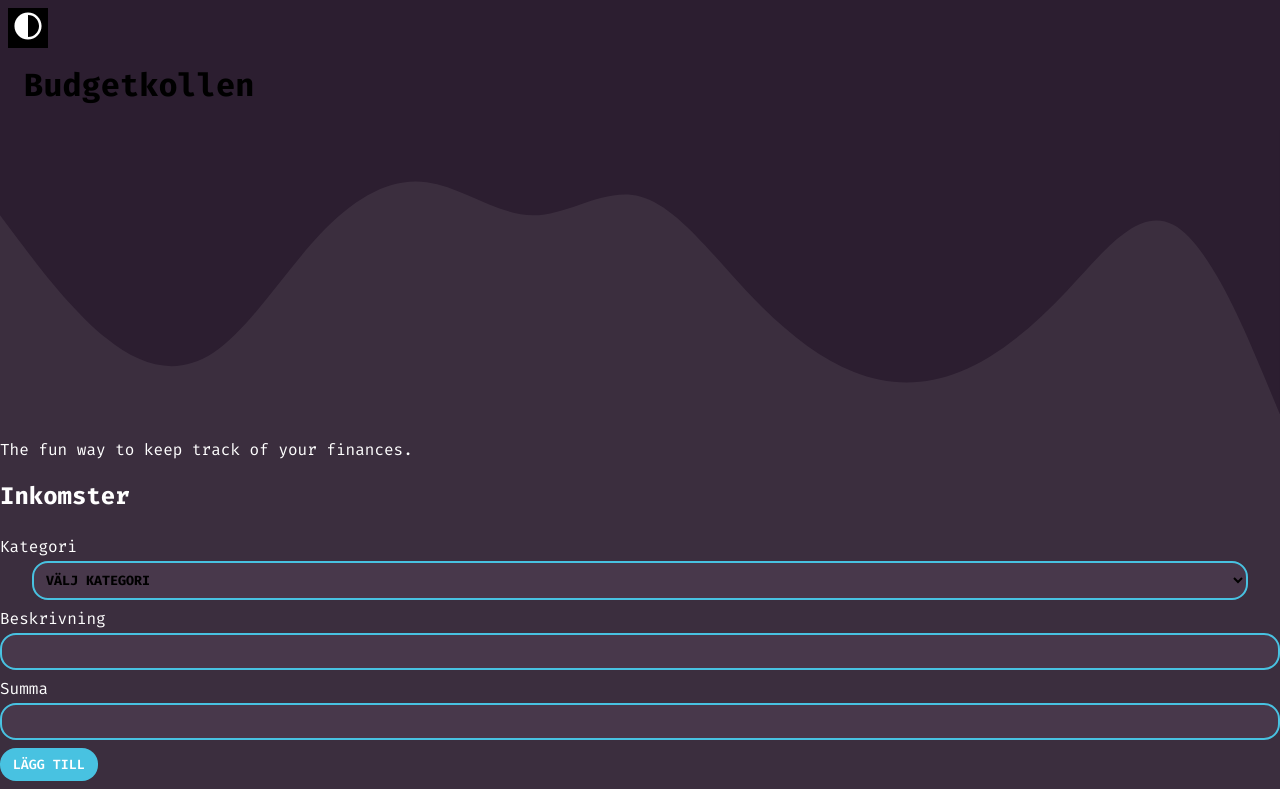
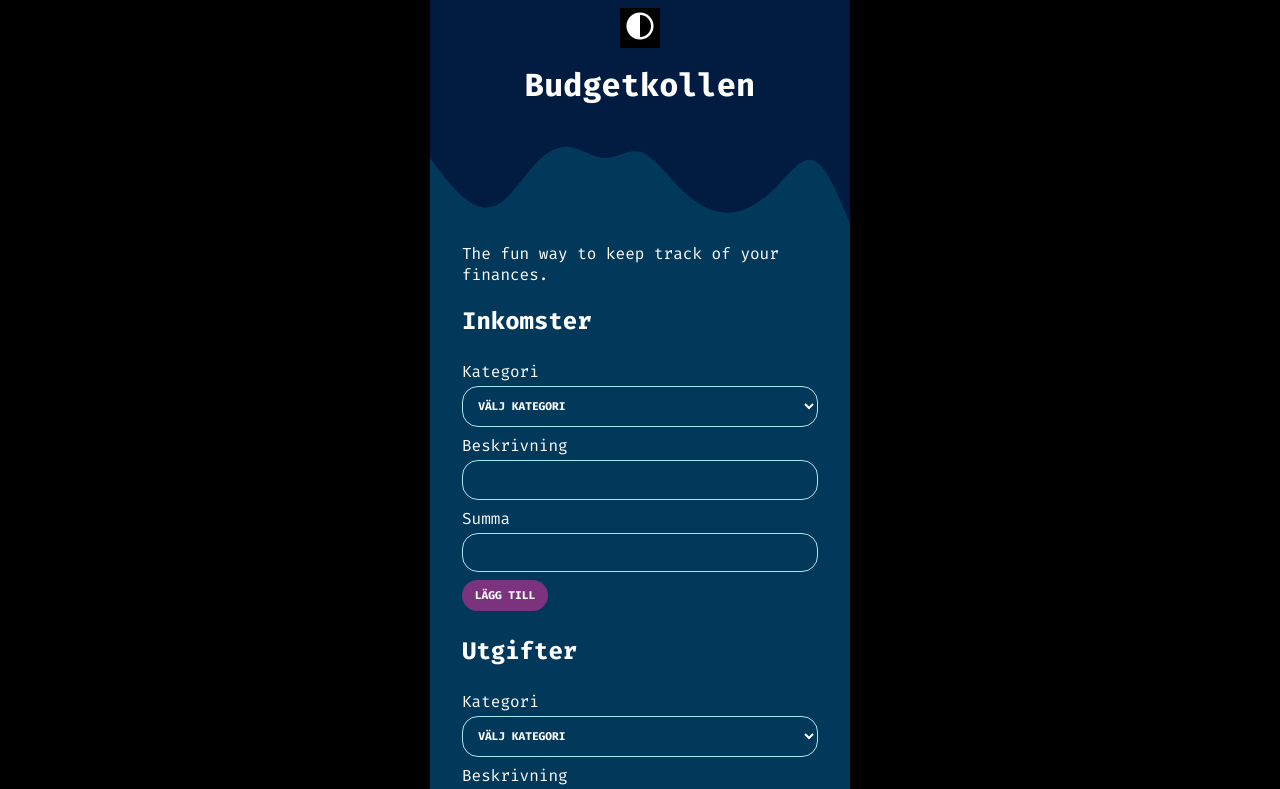
Before and after one commit to ngeliecode/budget-app, a website built with Vite: page index.html in a window 1280 px wide. Both pictures are taken after a click on the button "Toggle theme". Shown: the top 789 px of the page. Built offline with nearby package versions, Linux system fonts and the light colour scheme.

Commit message:
uppdatera

```diff
--- a/index.html
+++ b/index.html
@@ -13,6 +13,7 @@
   </head>
 
   <body>
+    <div class="app">
       <header>
         <button
           id="themeToggle"
@@ -146,9 +147,8 @@
           </p>
         </section>
       </main>
-
       <footer></footer>
-
       <script type="module" src="/src/main.ts"></script>
+    </div>
   </body>
 </html>
--- a/src/style.css
+++ b/src/style.css
@@ -1,3 +1,8 @@
+:root {
+  --border-glow: inset 0 0 12px rgba(167, 235, 242, 0.35),
+    0 0 25px rgba(233, 179, 255, 0.45), 0 8px 30px rgba(0, 0, 0, 0.35);
+}
+
 body {
   margin: 0;
 }
@@ -5,6 +10,16 @@ body {
 /* =================================================================================
 /* THEME =========================================================================
 /* ================================================================================= */
+
+.app {
+  max-width: 420px; /* typisk mobilbredd */
+  margin: 0 auto; /* centrerar på desktop */
+  padding: 1rem;
+}
+
+.dark .app {
+  background-color: #023859;
+}
 
 /* Light mode (default) */
 body {
@@ -14,7 +29,7 @@ body {
 
 /* Dark mode */
 body.dark {
-  background-color: rgb(59, 46, 62);
+  background-color: black;
   color: white;
 }
 
@@ -24,13 +39,21 @@ header {
 }
 
 .dark header {
-  background-color: rgb(44, 30, 48);
-  color: black;
+  background-color: #011c40;
+  color: white;
+}
+
+.dark .wavy-header {
+  fill: #011c40;
 }
 
 .btn {
-  background-color: rgb(72, 194, 225);
+  background-color: #7b337e;
   color: white;
+}
+
+.dark .btn:hover {
+  box-shadow: var(--border-glow);
 }
 
 select {
@@ -39,7 +62,22 @@ select {
 
 .dark select,
 .dark input {
-  background-color: rgb(72, 56, 75);
+  background-color: #023859;
+  border: 1px solid #a7ebf2;
+  color: white;
+}
+
+.dark select:hover,
+.dark input:hover {
+  border: 3px solid #7b337e;
+  box-shadow: var(--border-glow);
+}
+
+.dark select:focus,
+.dark input:focus {
+  outline: none;
+  border-color: #7b337e;
+  box-shadow: 0 0 0 3px rgba(123, 51, 126, 0.45);
 }
 
 /* =================================================================================
@@ -66,7 +104,8 @@ button {
   border: none;
   border-radius: 1rem;
   cursor: pointer;
-  font-weight: 600;
+  font-weight: 700;
+  font-size: 0.7rem;
   text-transform: uppercase;
 }
 
@@ -90,20 +129,40 @@ button:hover {
 
 select {
   border-radius: 1rem;
-  padding: 0.5rem;
+  padding: 0.7rem;
   margin-inline: 2rem;
   font-weight: 700;
+  font-size: 0.7rem;
   text-transform: uppercase;
   border: 2px solid rgb(72, 194, 225);
 }
 
+h2,
+p,
+select,
+input,
+label,
+.btn {
+  margin-inline: 2rem;
+}
+
 input {
-  padding: 0.5rem;
+  margin-inline: 2rem;
+  padding: 0.7rem;
   border: 1px solid var(--border-color);
   border-radius: 1rem;
   font-weight: 700;
+  font-size: 0.7rem;
   text-transform: uppercase;
   border: 2px solid rgb(72, 194, 225);
+}
+
+/* =================================================================================
+/* APP ==========================================================================
+/* ================================================================================= */
+
+.app {
+  padding: 0;
 }
 
 /* =================================================================================
@@ -112,15 +171,12 @@ input {
 
 header {
   padding: 0.5rem;
+  text-align: center;
 }
 
 h1 {
   padding: 1rem;
   margin: 0;
-}
-
-body.dark .wavy-header {
-  fill: rgb(44, 30, 48);
 }
 
 /* =================================================================================
@@ -157,3 +213,7 @@ label {
 .balance-zero {
   color: gray;
 }
+
+/* =================================================================================
+/* BALANCE ==========================================================================
+/* ================================================================================= */
```
Lines whose indentation alone changed are shown as unchanged.
